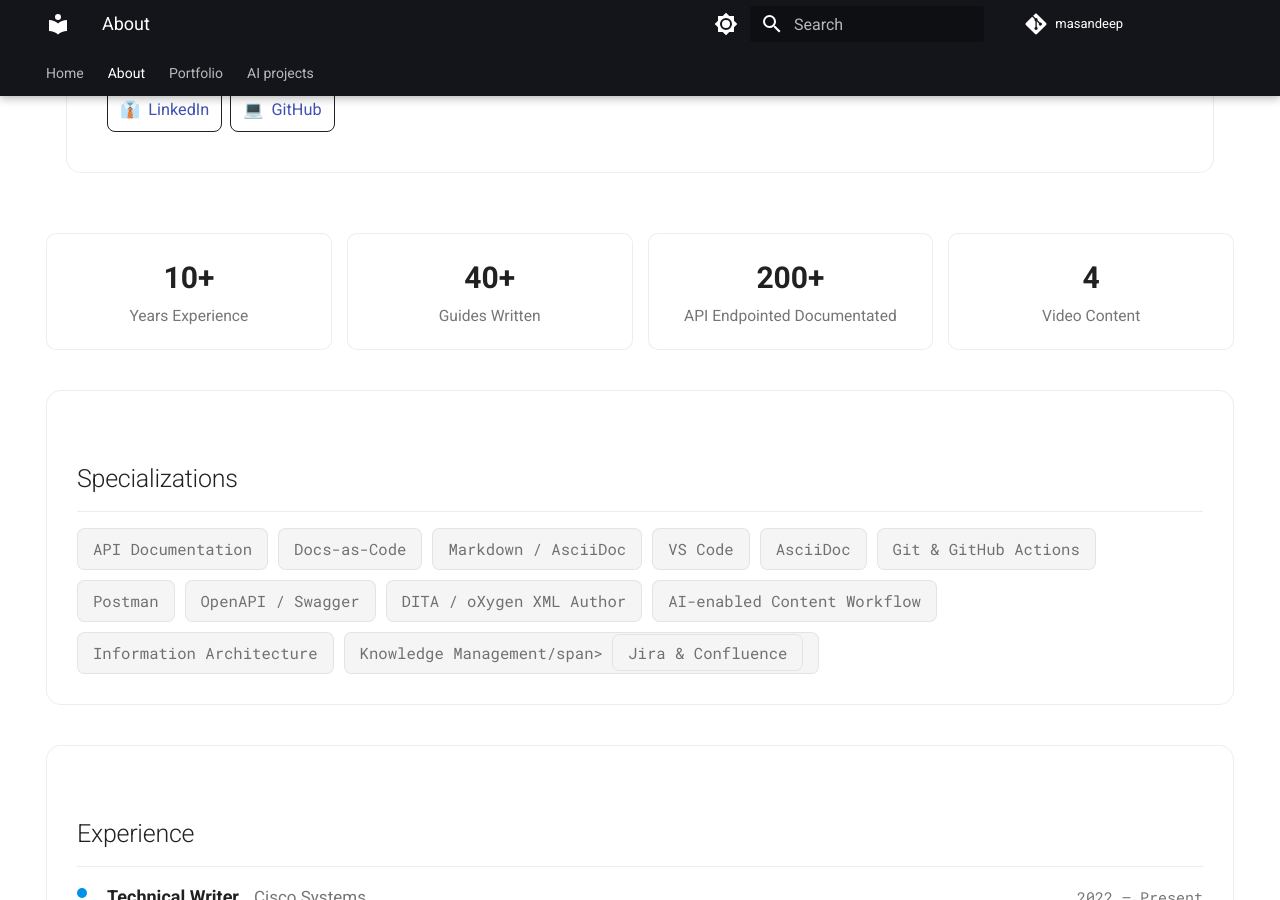
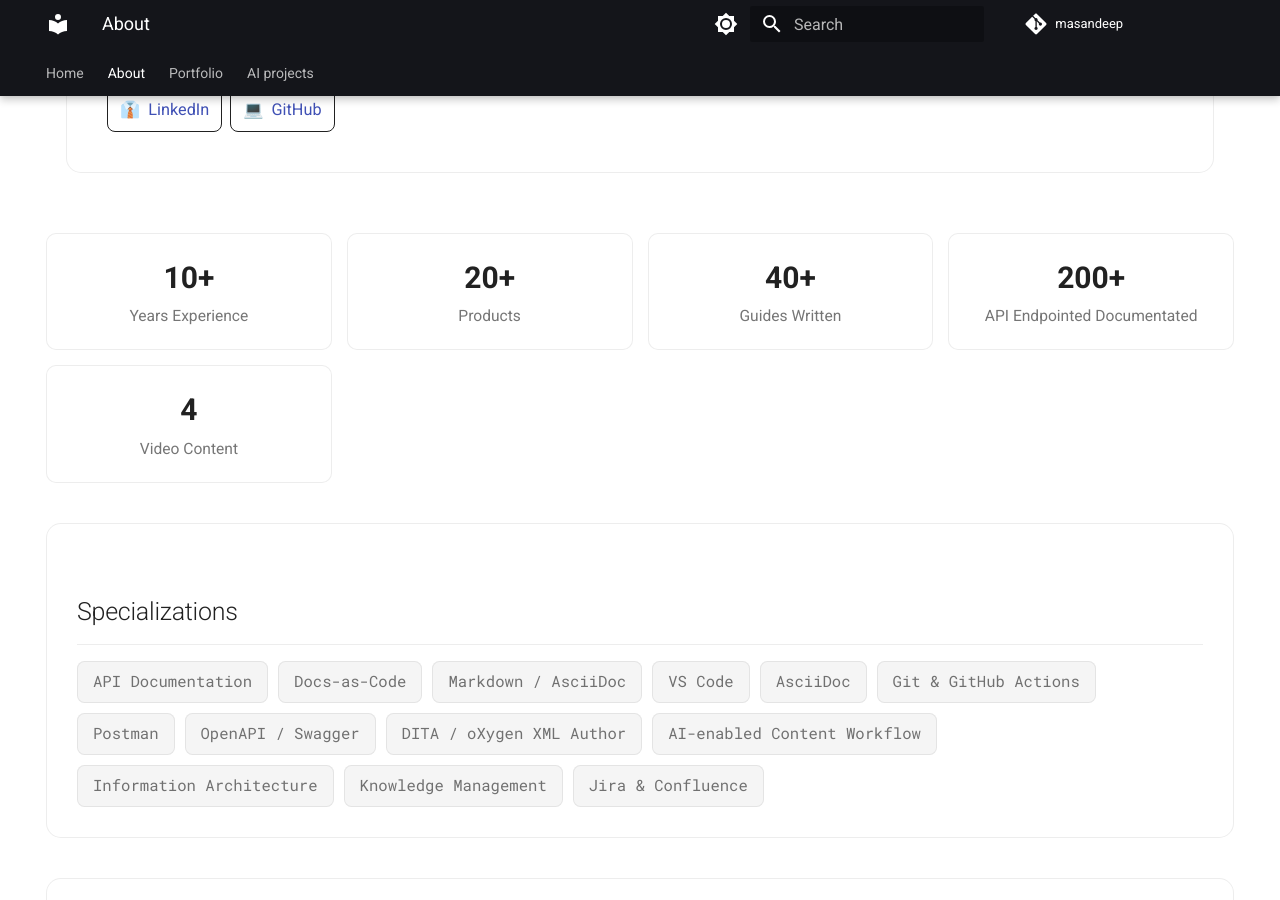
Before and after one commit to sandeep280993/masandeep, an MkDocs documentation site: the page built from docs/about/index.md, in a window 1280 px wide and 900 px high, scrolled down 616 px. Built offline with MkDocs 1.6.1 and Material for MkDocs 9.7.7, drawn with Linux system fonts in a browser that asks for light colours; comment, search, counter and statistics services are not loaded.

Commit message:
Update index.md
add product specs

```diff
--- a/docs/about/index.md
+++ b/docs/about/index.md
@@ -78,6 +78,11 @@ hide:
   </div>
 
   <div class="figma-stat-card">
+    <div class="figma-stat-number">20+</div>
+    <div class="figma-stat-label">Products</div>
+  </div>
+
+  <div class="figma-stat-card">
     <div class="figma-stat-number">40+</div>
     <div class="figma-stat-label">Guides Written</div>
   </div>
@@ -112,7 +117,7 @@ hide:
       <span class="figma-skill-pill">DITA / oXygen XML Author</span>
       <span class="figma-skill-pill">AI-enabled Content Workflow</span>
     <span class="figma-skill-pill">Information Architecture</span>
-    <span class="figma-skill-pill">Knowledge Management/span>
+    <span class="figma-skill-pill">Knowledge Management</span>
       <span class="figma-skill-pill">Jira & Confluence</span>
   </div>
 
```
